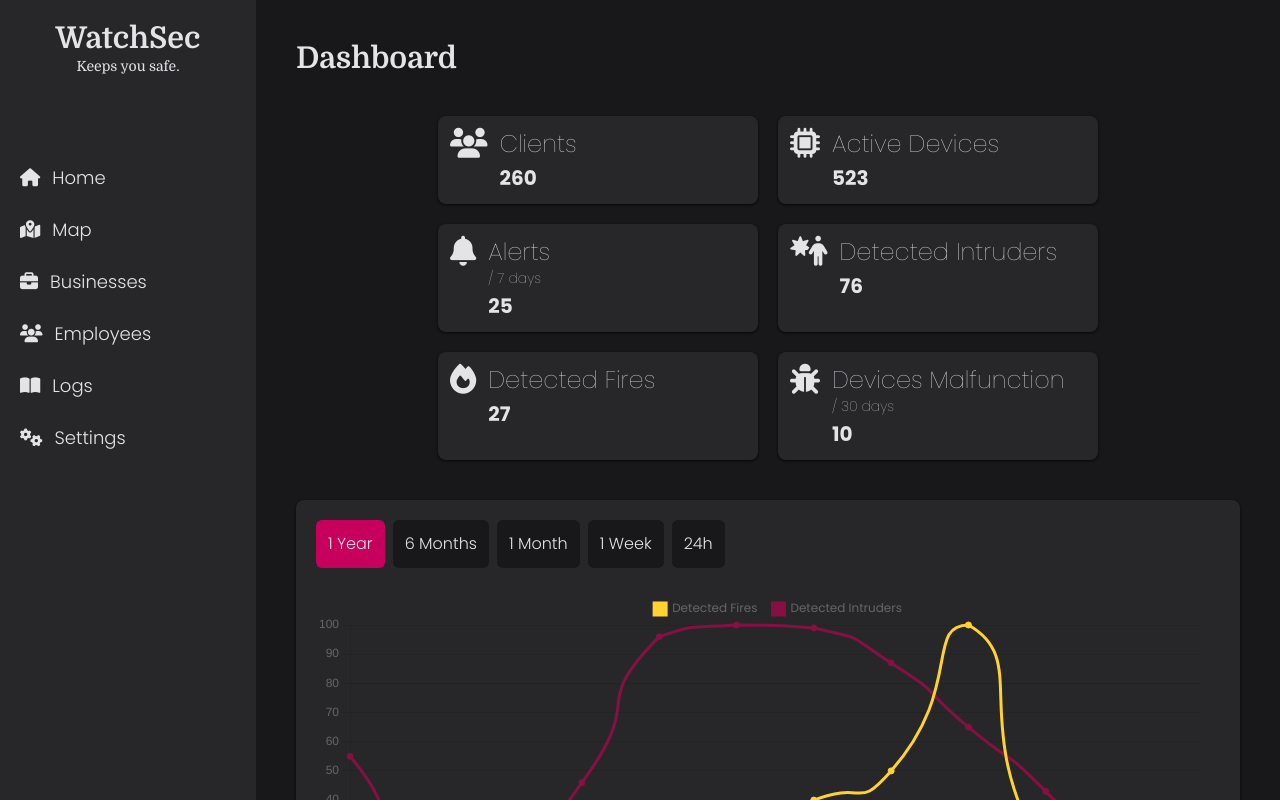
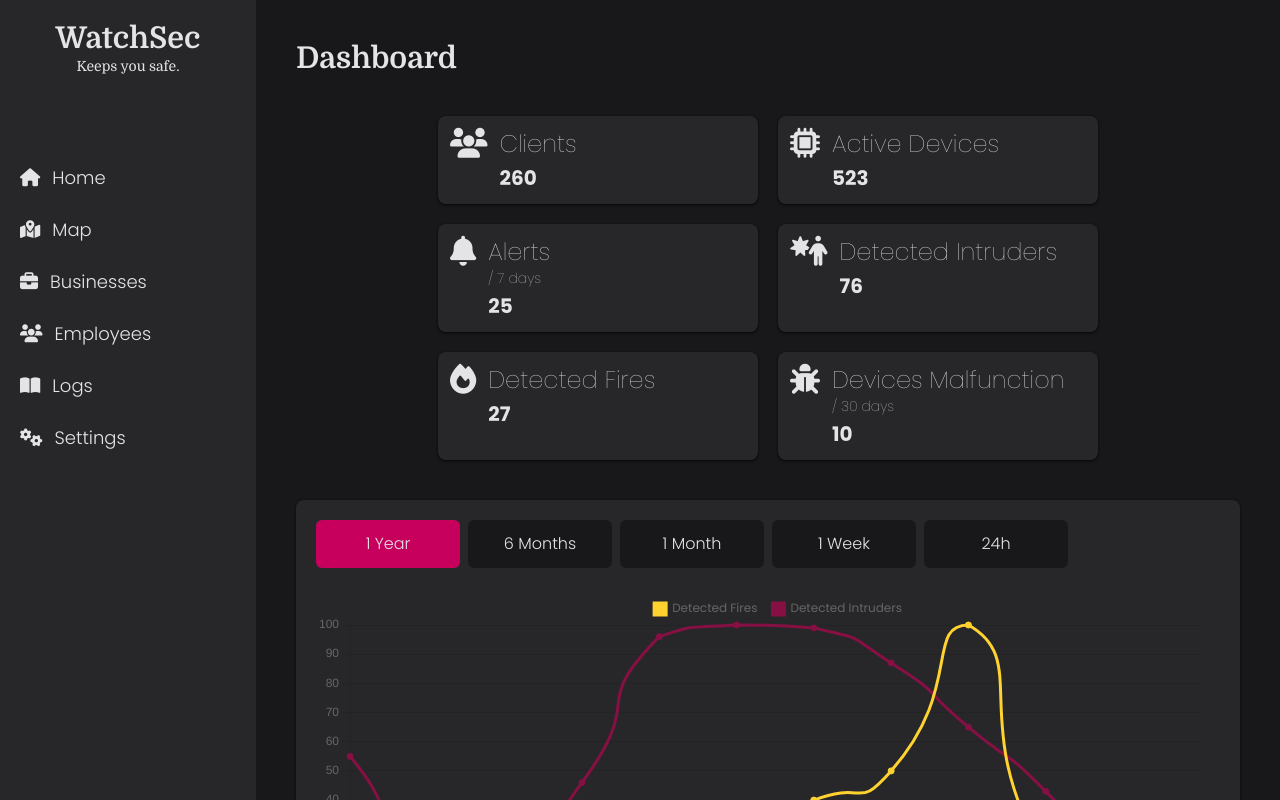
Before and after one commit to alexandrubunea/iot-emergency-response-system, a React (Vite) app in the folder dashboard/: page / in a window 1280 px wide. Shown: the top 800 px of the page. Built offline with nearby package versions, Linux system fonts and the light colour scheme.

Commit message:
fix(dashboard): improve UI

```diff
--- a/dashboard/src/components/StatsGraph.tsx
+++ b/dashboard/src/components/StatsGraph.tsx
@@ -227,13 +227,13 @@ function StatsGraph() {
     return (
         <div className="flex flex-col w-full">
             <div className="w-full overflow-x-auto pb-2">
-                <ul className="flex space-x-2 poppins-light min-w-max mb-3">
+                <ul className="flex flex-col md:flex-row gap-2 poppins-light min-w-max mb-3 items-center">
                     {Object.keys(dataForTimeRanges).map((range) => (
                         <li
                             key={range}
                             onClick={() => setSelectedRange(range as TimeRange)}
                             className={`
-                                p-2 md:p-3 rounded-md hover:bg-zinc-950 hover:cursor-pointer
+                                p-2 md:p-3 rounded-md hover:bg-zinc-950 hover:cursor-pointer w-full md:w-36
                                 text-center transition-colors duration-300 text-sm md:text-base
                                 ${
                                     range === selectedRange
```
